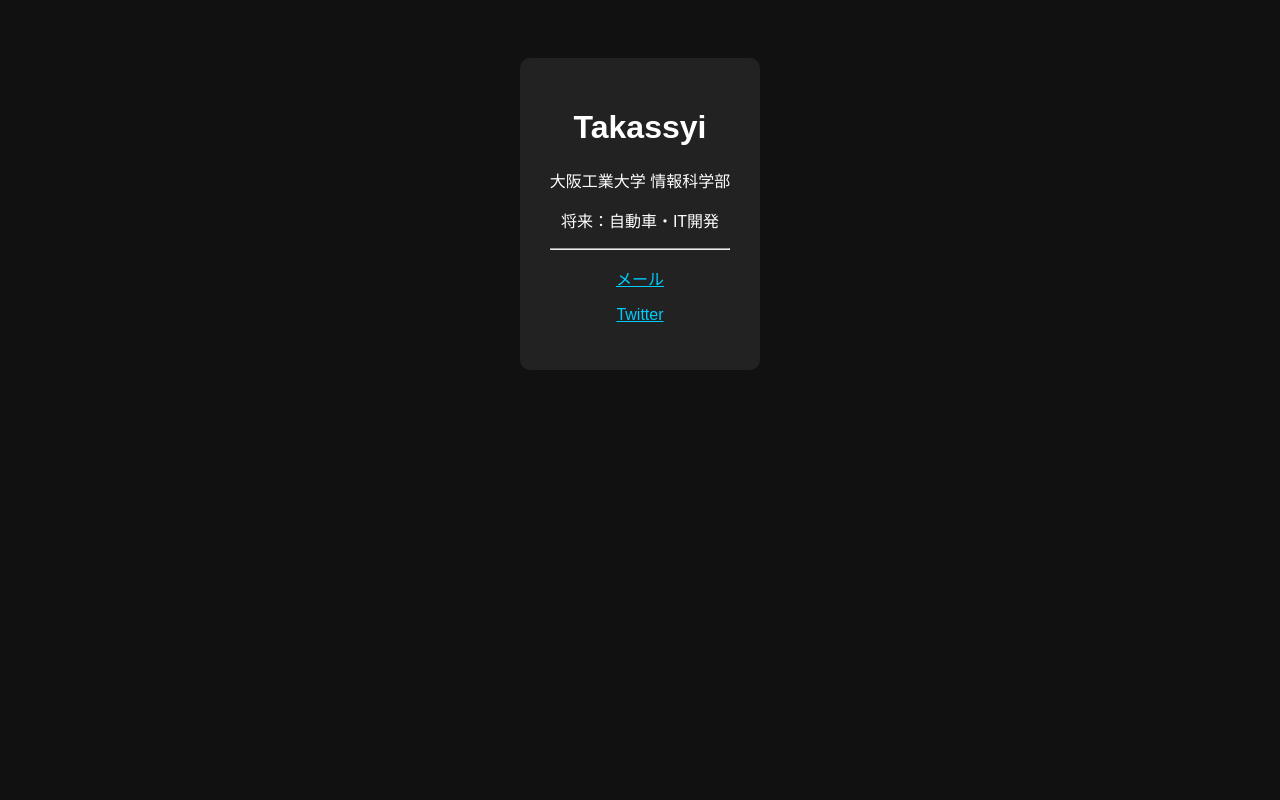
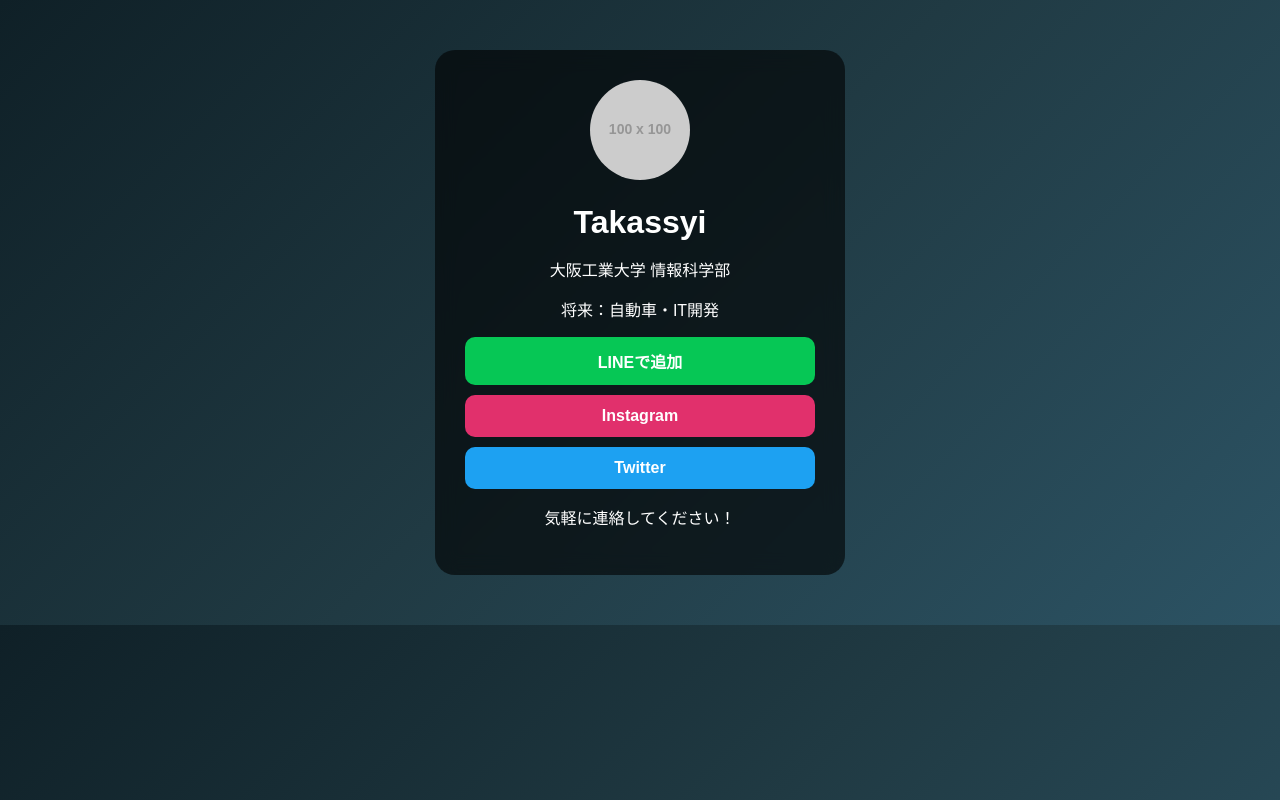
Before and after one commit to Takassyi/takassyi.github.io, a plain HTML site: page index.html in a window 1280 px wide. Drawn offline with Linux system fonts and the light colour scheme; placeholder pictures from the web are drawn by us.

Commit message:
Update1.1index.html

```diff
--- a/index.html
+++ b/index.html
@@ -2,37 +2,81 @@
 <html>
 <head>
 <meta charset="UTF-8">
-  <title>My Card</title>
+<meta name="viewport" content="width=device-width, initial-scale=1.0">
+<title>Takassyi</title>
+
 <style>
 body {
+  margin: 0;
   font-family: Arial;
+  background: linear-gradient(135deg, #0f2027, #203a43, #2c5364);
+  color: white;
   text-align: center;
-      background: #111;
-      color: white;
-      padding: 50px;
 }
+
+/* カード */
 .card {
-      background: #222;
+  margin: 50px auto;
   padding: 30px;
+  width: 90%;
+  max-width: 350px;
+  background: rgba(0,0,0,0.6);
+  border-radius: 20px;
+  backdrop-filter: blur(10px);
+}
+
+/* アイコン */
+img {
+  width: 100px;
+  border-radius: 50%;
+  margin-bottom: 10px;
+}
+
+/* 名前 */
+h1 {
+  margin: 10px 0;
+}
+
+/* ボタン */
+.btn {
+  display: block;
+  margin: 10px 0;
+  padding: 12px;
   border-radius: 10px;
-      display: inline-block;
+  text-decoration: none;
+  font-weight: bold;
 }
-    a {
-      color: #00ccff;
+
+/* SNSごと色 */
+.line { background: #06C755; color: white; }
+.insta { background: #E1306C; color: white; }
+.twitter { background: #1DA1F2; color: white; }
+
+/* ホバー */
+.btn:hover {
+  opacity: 0.8;
 }
 </style>
 </head>
+
 <body>
 
 <div class="card">
+
+  <!-- アイコン -->
+  <img src="https://via.placeholder.com/100">
+
   <h1>Takassyi</h1>
   <p>大阪工業大学 情報科学部</p>
   <p>将来：自動車・IT開発</p>
 
-  <hr>
+  <!-- SNS -->
+  <a class="btn line" href="https://line.me/ti/p/あなたのID">LINEで追加</a>
+  <a class="btn insta" href="https://instagram.com/あなたのID">Instagram</a>
+  <a class="btn twitter" href="https://twitter.com/あなたのID">Twitter</a>
 
-  <p><a href="mailto:your@email.com">メール</a></p>
-  <p><a href="https://twitter.com/">Twitter</a></p>
+  <p>気軽に連絡してください！</p>
+
 </div>
 
 </body>
```
Lines whose indentation alone changed are shown as unchanged.
